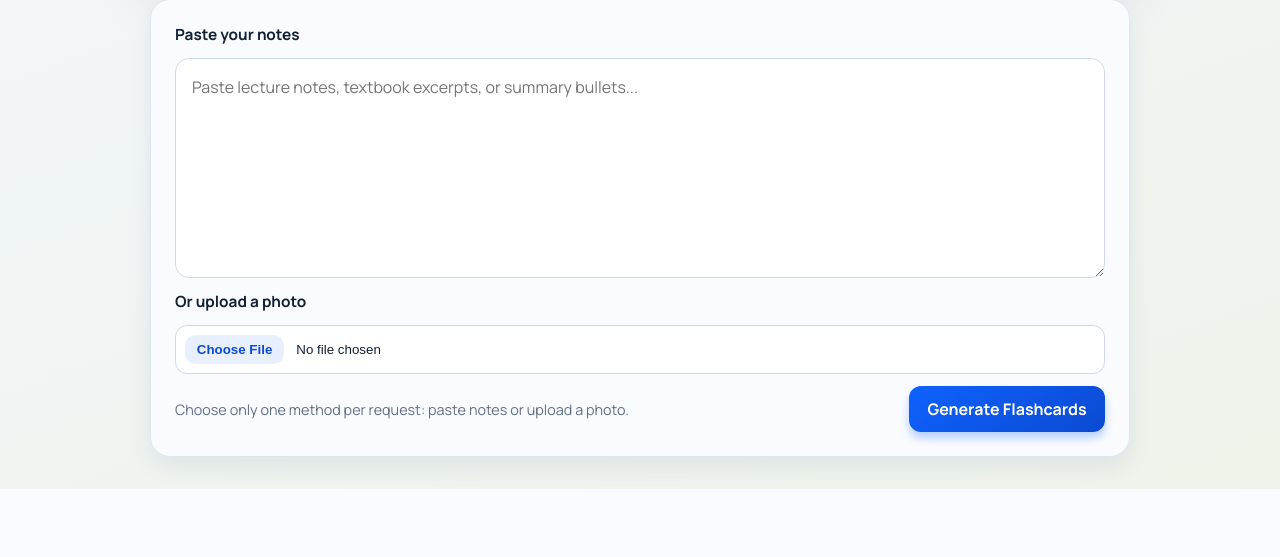
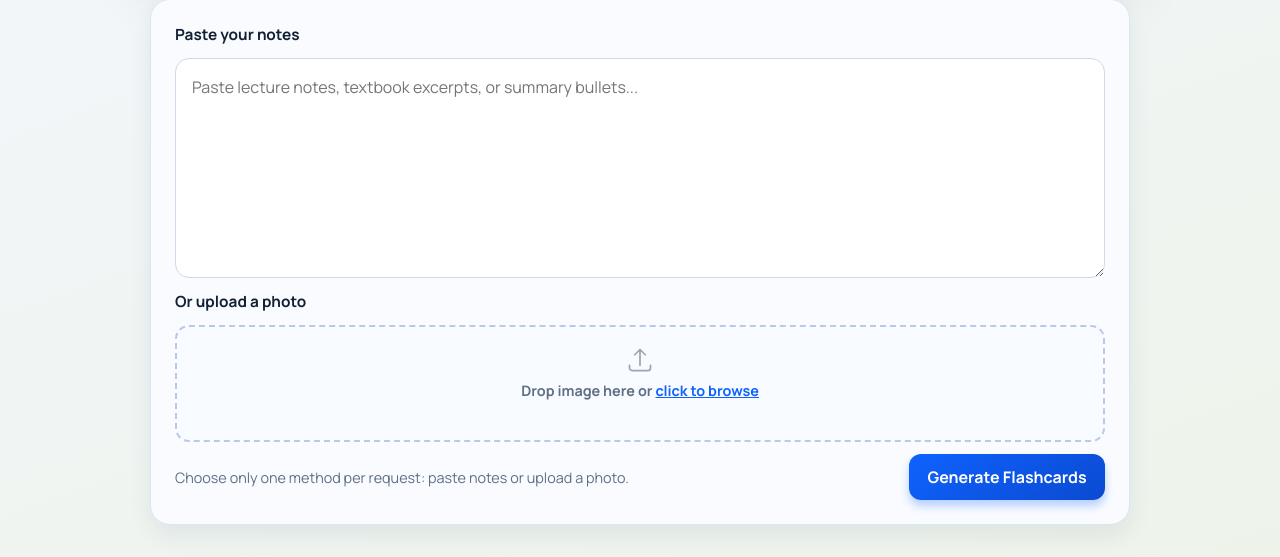
Before and after one commit to tgybyrl/FlashCard-App, a Flask app: page / in a window 1280 px wide. Shown: the part 394-951 px from the top of the page. Before the commit the page ends 883 px from the top, so only its background shows below. Run offline with Flask 3, Linux system fonts and the light colour scheme; some libraries are stand-ins or nearby versions.

Commit message:
style: replace plain file input with styled drag-and-drop upload zone
Upload area now shows a dashed border zone with an upload icon. Users
can drag a file onto it or click to browse. Selected filename is shown
below the zone after picking a file.

```diff
--- a/static/styles.css
+++ b/static/styles.css
@@ -165,25 +165,62 @@ body {
   box-shadow: 0 0 0 4px rgba(15, 98, 254, 0.14);
 }
 
-.notes-form input[type="file"] {
+.drop-zone {
+  display: flex;
+  flex-direction: column;
+  align-items: center;
+  justify-content: center;
+  gap: 0.45rem;
   width: 100%;
-  border-radius: 12px;
-  border: 1px solid #cdd9ea;
-  background: #fff;
-  color: var(--text-main);
-  padding: 0.55rem;
+  min-height: 100px;
+  border: 2px dashed #b9cae8;
+  border-radius: 14px;
+  background: #f8fbff;
+  color: var(--text-muted);
+  cursor: pointer;
+  padding: 1.2rem;
+  text-align: center;
+  transition:
+    border-color 160ms ease,
+    background 160ms ease;
 }
 
-.notes-form input[type="file"]::file-selector-button {
-  border: 0;
-  border-radius: 10px;
-  padding: 0.45rem 0.75rem;
-  margin-right: 0.75rem;
-  background: #e8f0ff;
-  color: #0b4ad1;
-  font: inherit;
+.drop-zone:hover,
+.drop-zone.drag-over {
+  border-color: var(--brand);
+  background: #eef4ff;
+  color: var(--brand);
+}
+
+.drop-zone svg {
+  opacity: 0.6;
+  transition: opacity 160ms ease;
+}
+
+.drop-zone:hover svg,
+.drop-zone.drag-over svg {
+  opacity: 1;
+}
+
+.drop-zone-text {
+  font-size: 0.9rem;
+}
+
+.drop-zone-link {
+  color: var(--brand);
   font-weight: 700;
-  cursor: pointer;
+  text-decoration: underline;
+}
+
+.drop-zone-filename {
+  font-size: 0.82rem;
+  color: var(--brand);
+  font-weight: 600;
+  min-height: 1em;
+}
+
+.drop-zone-input {
+  display: none;
 }
 
 .action-row {
--- a/templates/index.html
+++ b/templates/index.html
@@ -70,7 +70,14 @@
           >
 
           <label for="photo">Or upload a photo</label>
-          <input id="photo" name="photo" type="file" accept="image/*" />
+          <label class="drop-zone" id="drop-zone" for="photo" aria-label="Upload image: drop file here or click to browse">
+            <svg xmlns="http://www.w3.org/2000/svg" width="28" height="28" fill="none" viewBox="0 0 24 24" stroke="currentColor" stroke-width="1.5" aria-hidden="true">
+              <path stroke-linecap="round" stroke-linejoin="round" d="M3 16.5v2.25A2.25 2.25 0 005.25 21h13.5A2.25 2.25 0 0021 18.75V16.5m-13.5-9L12 3m0 0l4.5 4.5M12 3v13.5" />
+            </svg>
+            <span class="drop-zone-text">Drop image here or <span class="drop-zone-link">click to browse</span></span>
+            <span class="drop-zone-filename" aria-live="polite"></span>
+            <input id="photo" name="photo" type="file" accept="image/*" class="drop-zone-input" />
+          </label>
 
           {% if error %}
           <p class="message error">{{ error }}</p>
@@ -295,6 +302,43 @@
         });
       }
 
+      const dropZone = document.getElementById("drop-zone");
+      if (dropZone) {
+        const fileInput = dropZone.querySelector(".drop-zone-input");
+        const filenameEl = dropZone.querySelector(".drop-zone-filename");
+
+        const updateFilename = (file) => {
+          if (filenameEl) {
+            filenameEl.textContent = file ? file.name : "";
+          }
+        };
+
+        fileInput.addEventListener("change", () => {
+          updateFilename(fileInput.files[0] || null);
+        });
+
+        dropZone.addEventListener("dragover", (e) => {
+          e.preventDefault();
+          dropZone.classList.add("drag-over");
+        });
+
+        ["dragleave", "dragend"].forEach((evt) => {
+          dropZone.addEventListener(evt, () => dropZone.classList.remove("drag-over"));
+        });
+
+        dropZone.addEventListener("drop", (e) => {
+          e.preventDefault();
+          dropZone.classList.remove("drag-over");
+          const file = e.dataTransfer.files[0];
+          if (file) {
+            const dt = new DataTransfer();
+            dt.items.add(file);
+            fileInput.files = dt.files;
+            updateFilename(file);
+          }
+        });
+      }
+
       document.querySelectorAll("form").forEach((form) => {
         form.addEventListener("submit", () => {
           const submitButton = form.querySelector('button[type="submit"]');
```
